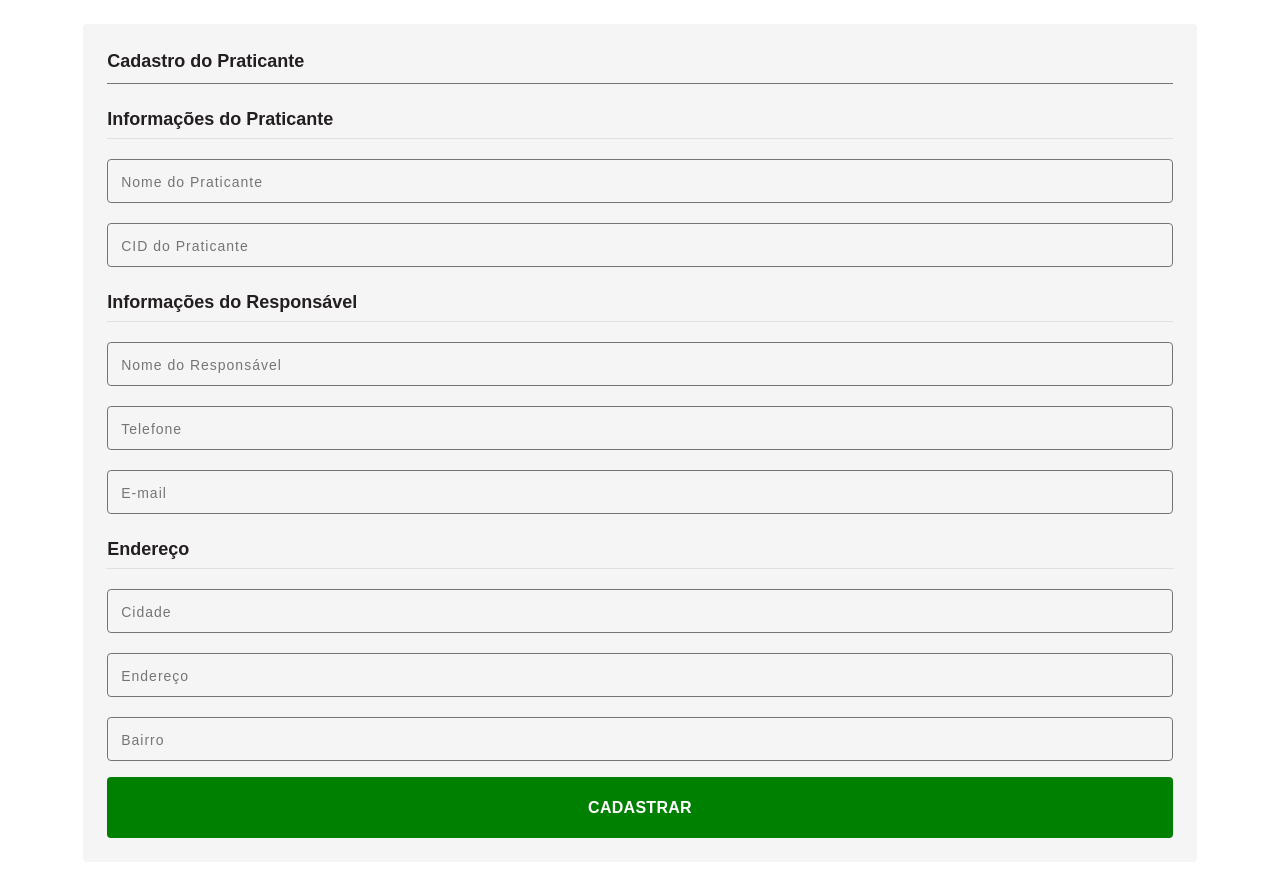
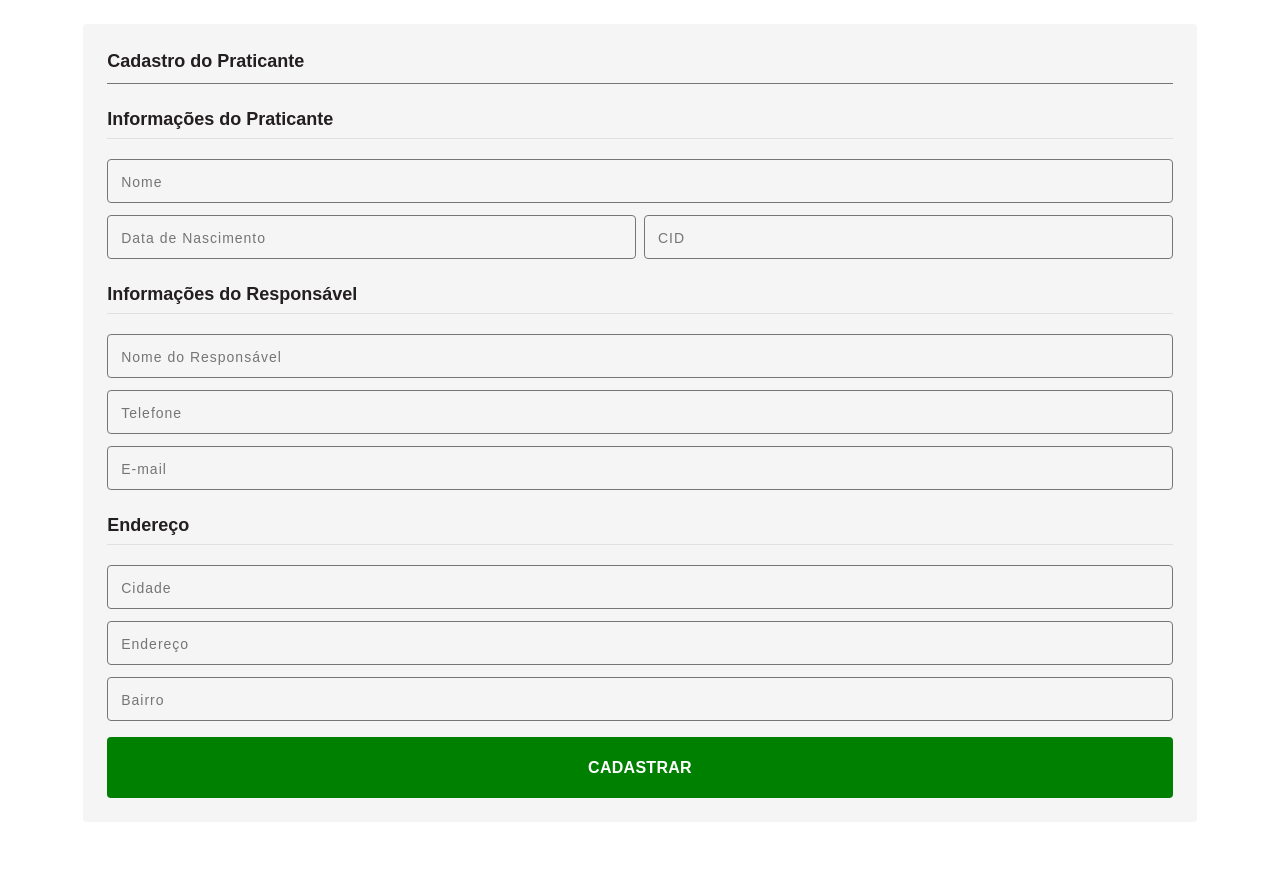
Before and after one commit to yovanycunha/equo-center-front, a Next.js app: page /praticante in a window 1280 px wide. After the commit the page ends 838 px from the top, so only its background shows below. Built offline with nearby package versions, Linux system fonts and the light colour scheme.

Commit message:
tela de cadastro de praticante finalizando o form - sprint2

```diff
--- a/src/app/praticante/page.module.scss
+++ b/src/app/praticante/page.module.scss
@@ -51,6 +51,16 @@
       border-radius: 4px;
 
       margin: 24px auto 16px;
+
+      .inputGroups {
+        .inlineGroup {
+          flex-direction: row;
+
+          .nameInput {
+            width: 50%;
+          }
+        }
+      }
     }
   }
 }
--- a/src/app/praticante/page.tsx
+++ b/src/app/praticante/page.tsx
@@ -27,6 +27,10 @@ export default function CadastroPraticante() {
   const CIDRef = register("CID", {
     required: false,
     minLength: 3,
+  });
+
+  const dataNascimentoRef = register("dataNascimento", {
+    required: true,
   });
 
   const nomeResponsavelRef = register("nomeResponsavel", {
@@ -63,34 +67,43 @@ export default function CadastroPraticante() {
         <form>
           <h2 className={scss.subtitle}>Informações do Praticante</h2>
           <div className={scss.inputGroups}>
-            <div className={scss.inlineGroup}>
             <Input
               name={nomeRef.name}
-                placeholder="Nome do Praticante"
+              placeholder="Nome"
               inputref={nomeRef.ref}
               value={watch("nome")}
               onChange={nomeRef.onChange}
               onBlur={nomeRef.onBlur}
               errors={errors.nome && true}
               errorMessage={errors.nome?.message}
+            />
+            <div className={scss.inlineGroup}>
+              <Input
+                name={CIDRef.name}
+                placeholder="Data de Nascimento"
+                inputref={dataNascimentoRef.ref}
+                value={watch("dataNascimento")}
+                onChange={dataNascimentoRef.onChange}
+                onBlur={dataNascimentoRef.onBlur}
+                errors={errors.dataNascimento && true}
+                errorMessage={errors.dataNascimento?.message}
                 className={scss.nameInput}
               />
 
               <Input
                 name={CIDRef.name}
-                placeholder="CID do Praticante"
+                placeholder="CID"
                 inputref={CIDRef.ref}
                 value={watch("CID")}
                 onChange={CIDRef.onChange}
                 onBlur={CIDRef.onBlur}
                 errors={errors.CID && true}
                 errorMessage={errors.CID?.message}
-                className={scss.CIDInput}
+                className={scss.nameInput}
               />
             </div>
 
             <h2 className={scss.subtitle}>Informações do Responsável</h2>
-            <div className={scss.inlineGroup}>
             <Input
               name={nomeResponsavelRef.name}
               placeholder="Nome do Responsável"
@@ -100,7 +113,6 @@ export default function CadastroPraticante() {
               onBlur={nomeResponsavelRef.onBlur}
               errors={errors.nomeResponsavel && true}
               errorMessage={errors.nomeResponsavel?.message}
-                className={scss.nameInput}
             />
 
             <Input
@@ -112,7 +124,6 @@ export default function CadastroPraticante() {
               onBlur={telefoneResponsavelRef.onBlur}
               errors={errors.telefoneResponsavel && true}
               errorMessage={errors.telefoneResponsavel?.message}
-                className={scss.phoneInput}
             />
 
             <Input
@@ -124,12 +135,9 @@ export default function CadastroPraticante() {
               onBlur={emailResponsavelRef.onBlur}
               errors={errors.emailResponsavel && true}
               errorMessage={errors.emailResponsavel?.message}
-                className={scss.phoneInput}
             />
-            </div>
 
             <h2 className={scss.subtitle}>Endereço</h2>
-            <div className={scss.inlineGroup}>
             <Input
               name={cidadeRef.name}
               placeholder="Cidade"
@@ -139,7 +147,6 @@ export default function CadastroPraticante() {
               onBlur={cidadeRef.onBlur}
               errors={errors.cidade && true}
               errorMessage={errors.cidade?.message}
-                className={scss.cidadeInput}
             />
 
             <Input
@@ -151,7 +158,6 @@ export default function CadastroPraticante() {
               onBlur={enderecoRef.onBlur}
               errors={errors.endereco && true}
               errorMessage={errors.endereco?.message}
-                className={scss.enderecoInput}
             />
 
             <Input
@@ -163,9 +169,7 @@ export default function CadastroPraticante() {
               onBlur={bairroRef.onBlur}
               errors={errors.bairro && true}
               errorMessage={errors.bairro?.message}
-                className={scss.cidadeInput}
             />
-            </div>
           </div>
 
           <Button type="submit" loading={false}>
--- a/src/app/praticante/types.ts
+++ b/src/app/praticante/types.ts
@@ -1,6 +1,7 @@
 export interface IFormPraticante {
   nome: string;
   CID: string;
+  dataNascimento: string;
   nomeResponsavel: string;
   telefoneResponsavel: string;
   emailResponsavel: string;
```
Lines whose indentation alone changed are shown as unchanged.
